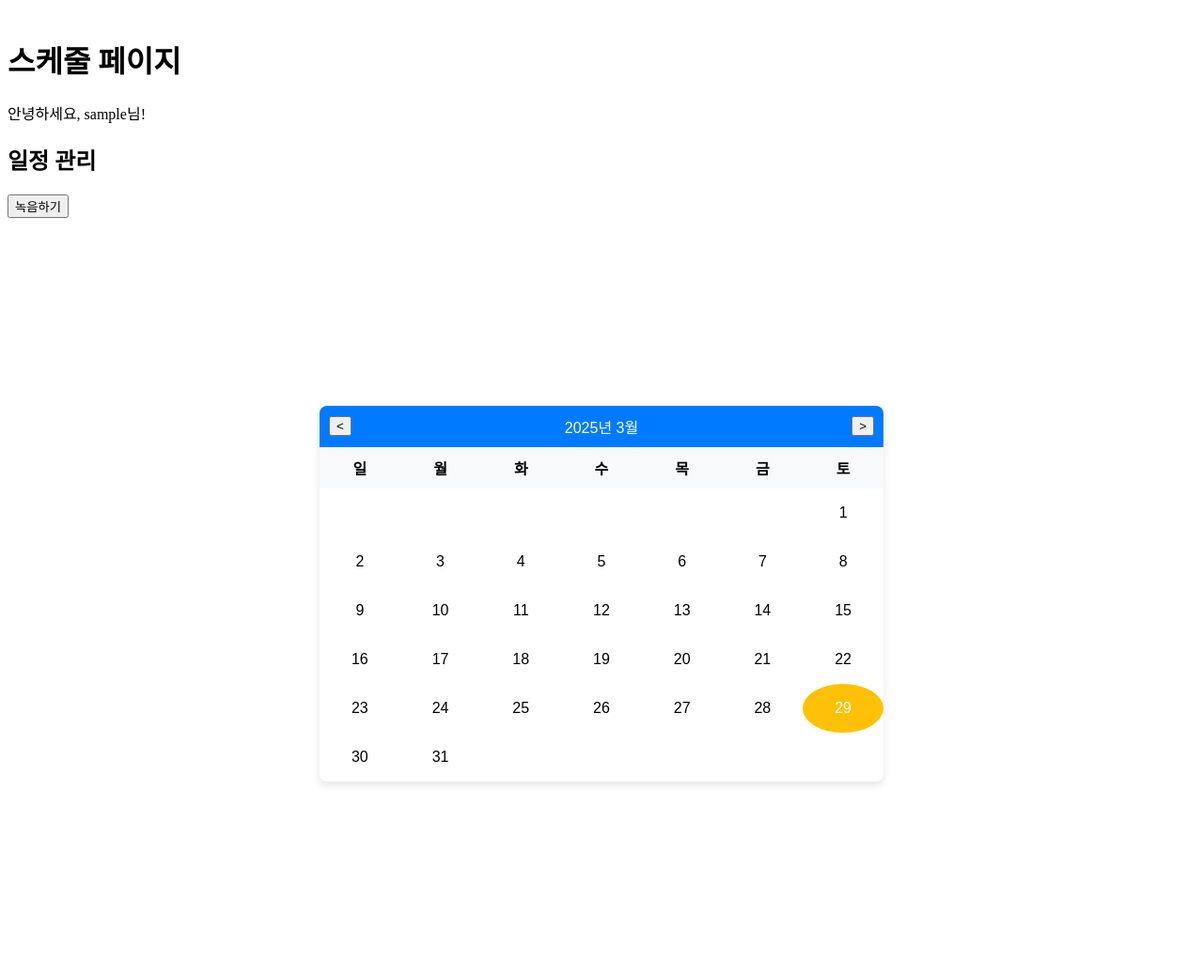
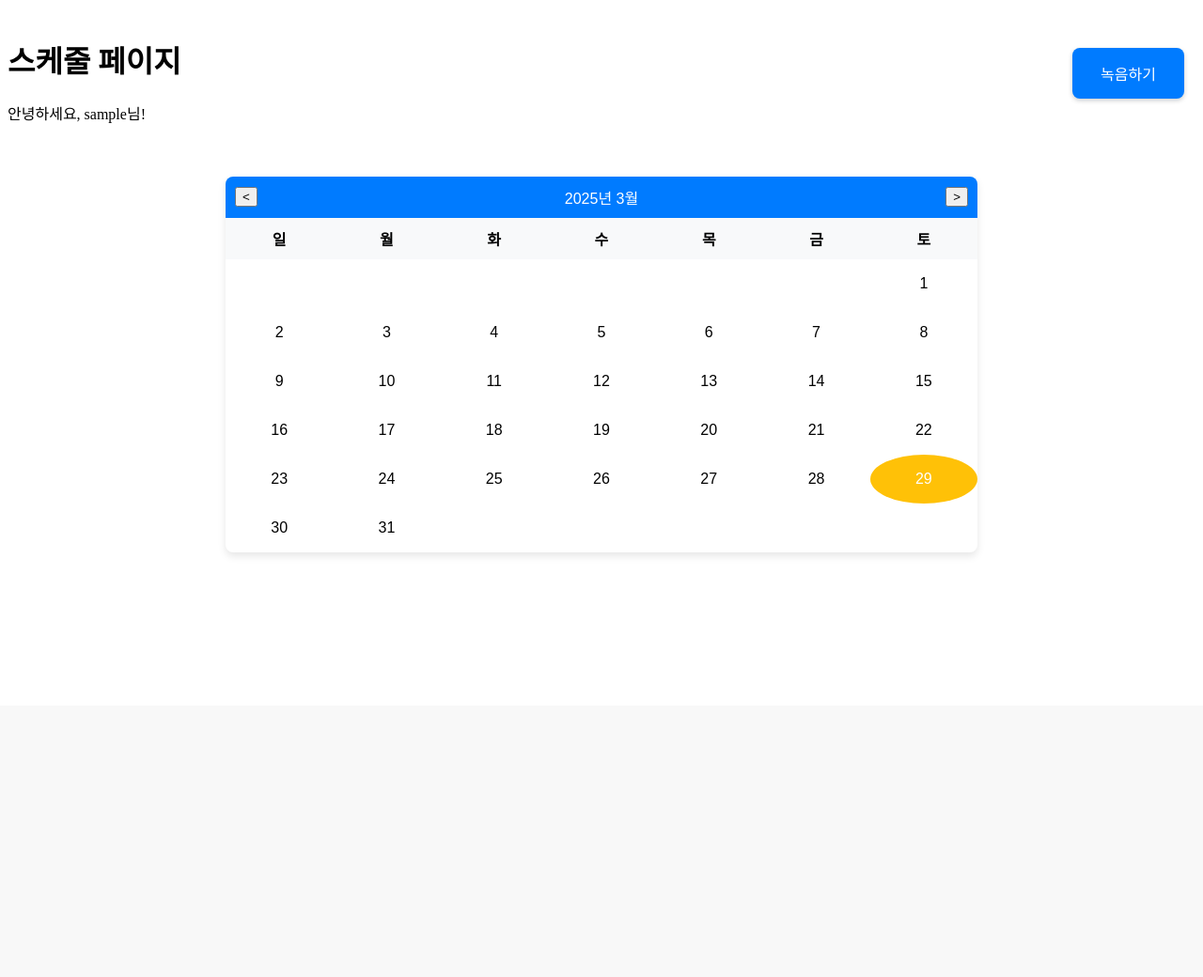
Before and after one commit to codeiwan/iw_schedule, a FastAPI app: page /schedule in a window 1280 px wide. Shown: the part 49-1089 px from the top of the page at 94% size. After the commit the page ends 638 px from the top, so only its background shows below. Run offline with FastAPI, Linux system fonts and the light colour scheme; the visitor is signed in with stand-in values (Sample User, id 1).

Commit message:
디자인 수정

```diff
--- a/static/css/schedule.css
+++ b/static/css/schedule.css
@@ -114,6 +114,25 @@
   background-color: #da190b; /* 취소 버튼 hover 효과 */
 }
 
+#recordButton {
+  position: fixed;
+  right: 20px;
+  top: 100px;
+  padding: 15px 30px;
+  background-color: #007bff;
+  color: white;
+  border: none;
+  border-radius: 8px;
+  cursor: pointer;
+  font-size: 16px;
+  box-shadow: 0 2px 5px rgba(0, 0, 0, 0.2);
+  z-index: 1000;
+}
+
+#recordButton:hover {
+  background-color: #0069d9;
+  transform: scale(1.05);
+}
 
 h2 {
   margin-bottom: 20px;
@@ -122,17 +141,18 @@ h2 {
 #schedule-body {
   font-family: Arial, sans-serif;
   margin: 0;
-  padding: 0;
+  padding: 20px 0;
   display: flex;
   flex-direction: column;
   align-items: center;
   justify-content: center;
-  height: 100vh;
+  height: auto;
 }
 
 #calendar {
-  width: 100%;
-  max-width: 600px;
+  margin: 20px auto;
+  width: 90%;
+  max-width: 800px;
   background-color: white;
   border-radius: 8px;
   box-shadow: 0 4px 8px rgba(0, 0, 0, 0.1);
@@ -177,3 +197,11 @@ h2 {
   color: white;
   border-radius: 50%;
 }
+
+.schedule-item {
+  border: 1px solid #ddd;
+  padding: 10px;
+  margin-bottom: 10px;
+  border-radius: 5px;
+  background-color: #f9f9f9;
+}
--- a/templates/schedule.html
+++ b/templates/schedule.html
@@ -11,8 +11,6 @@
   {% include "base.html" %}
   <h1>스케줄 페이지</h1>
   <p>안녕하세요, {{ username }}님!</p>
-
-  <h2>일정 관리</h2>
 
   <!-- 녹음 버튼 -->
   <button id="recordButton">녹음하기</button>
```
Also changed, not shown: 1 other file.
